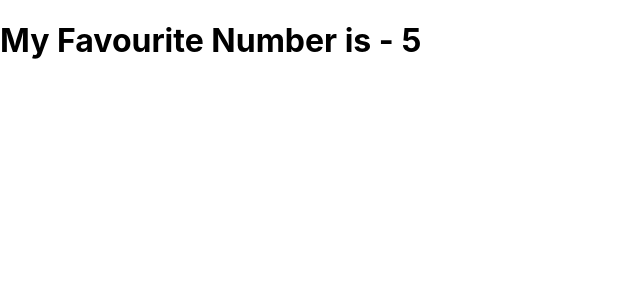
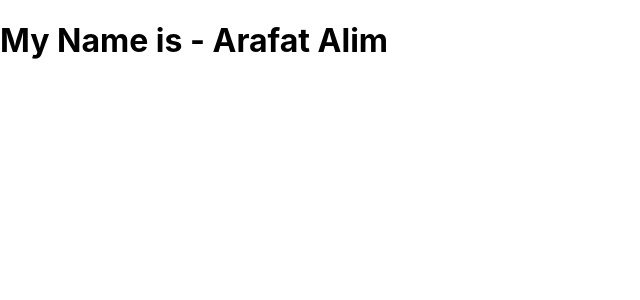
Before and after one commit to Arafat-alim/react-advanced, a React (Create React App) app: page / in a window 1280 px wide. Shown: the top 300 px of the page, without its empty margins (0-640 px from the left). Built offline with nearby package versions, Linux system fonts and the light colour scheme.

Commit message:
problem solution added to the higher order components

```diff
--- a/src/Application.js
+++ b/src/Application.js
@@ -1,13 +1,16 @@
 import React from "react";
 import { withFavouriteNumber } from "./hoc/withFavouriteNumber";
+import { withMyName } from "./hoc/withMyName";
 
 const Application = (props) => {
   return (
     <div>
-      <h1>My Favourite Number is - {props.favouriteNumber}</h1>
+      <h1>My Name is - {props.myName}</h1>
+      {/* <h1>My Favourite Number is - {props.favouriteNumber}</h1> */}
     </div>
   );
 };
 
-const FavNumber = withFavouriteNumber(Application);
-export default FavNumber;
+// const FavNumber = withFavouriteNumber(Application);
+const FavName = withMyName(Application);
+export default FavName;
--- /dev/null
+++ b/src/hoc/withMyName.js
@@ -0,0 +1,8 @@
+import React from "react";
+
+export function withMyName(component) {
+  const Component = component;
+  return function (props) {
+    return <Component {...props} myName="Arafat Alim" />;
+  };
+}
```
